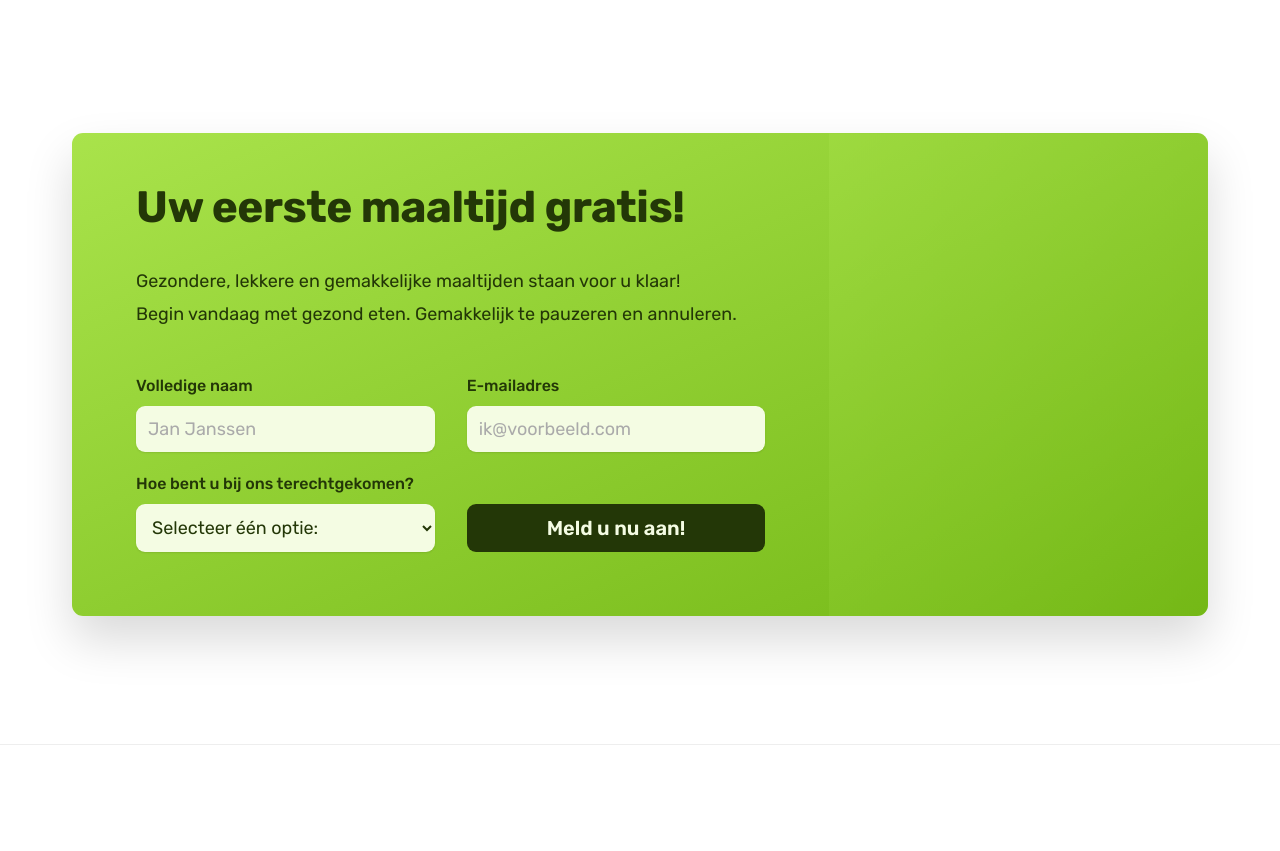
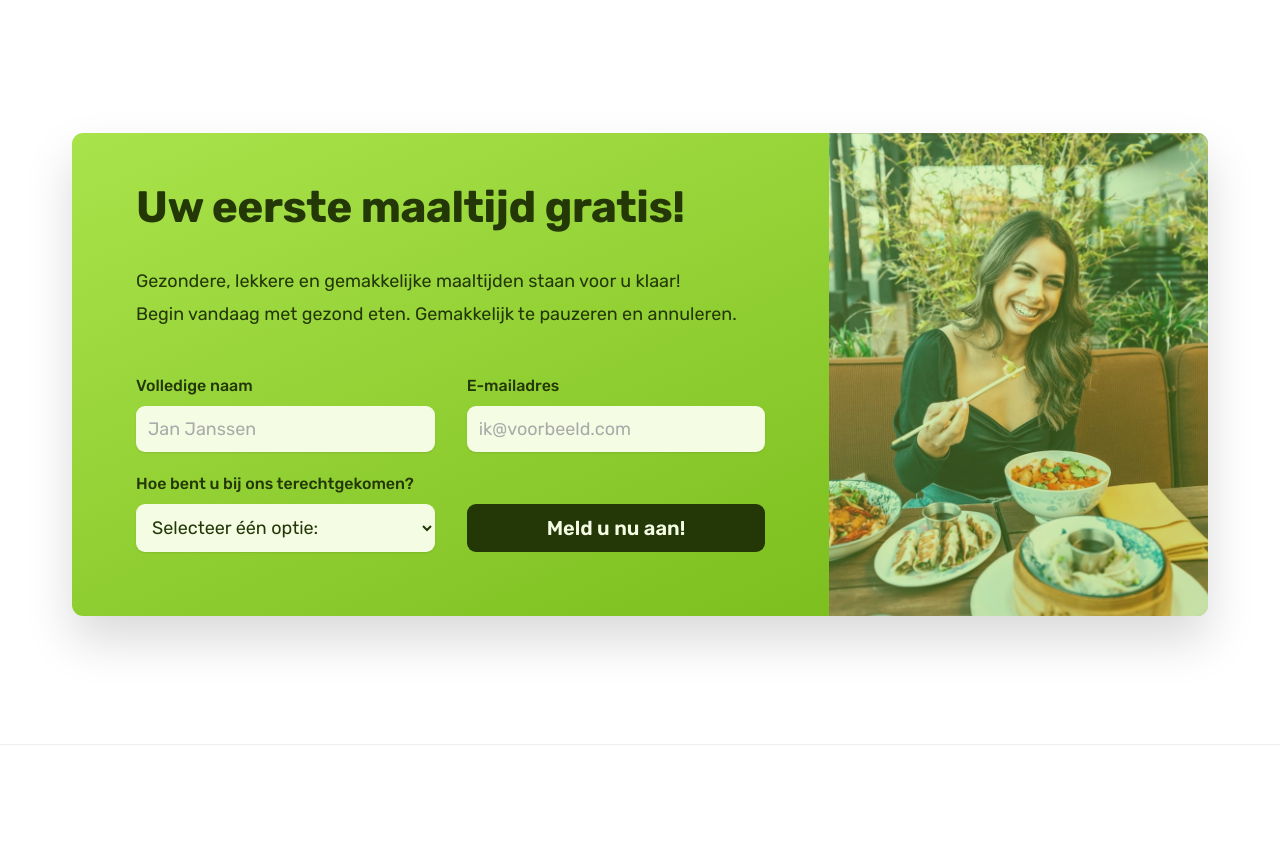
Before and after one commit to stijnopm/neobite, a plain HTML site: page index.html in a window 1280 px wide. Shown: the part 6540-7391 px from the top of the page. Drawn offline with nearby package versions, Linux system fonts and the light colour scheme; some packages are replaced by stand-ins of ours; a script that the page names is missing.

Commit message:
Update cta

```diff
--- a/style.css
+++ b/style.css
@@ -553,7 +553,7 @@
       rgb(169, 227, 75, 0.35),
       rgb(116, 184, 22, 0.35)
     ),
-    url("../img/eating.jpg");
+    url("eating.jpg");
   background-size: cover;
   background-position: center;
 }
```
